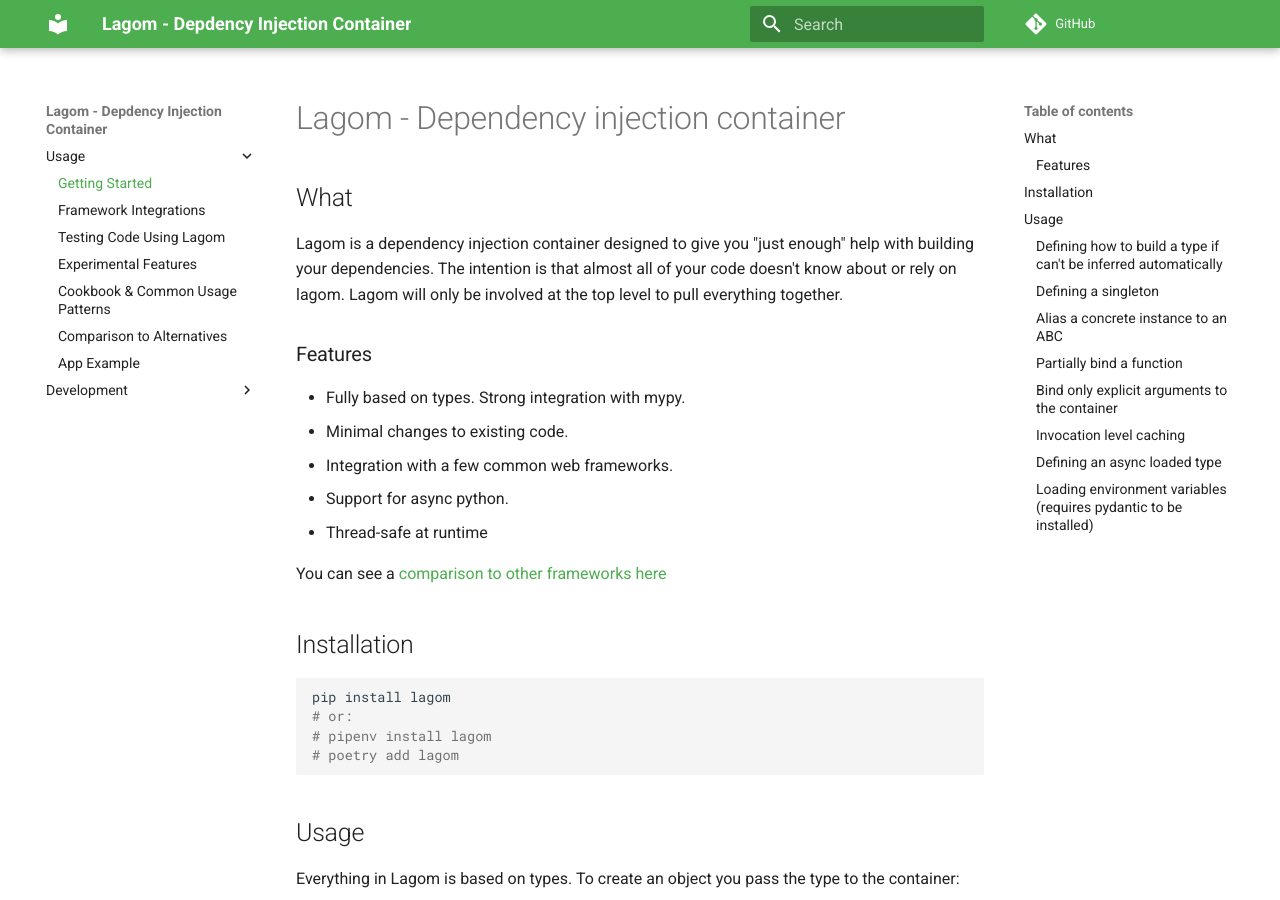
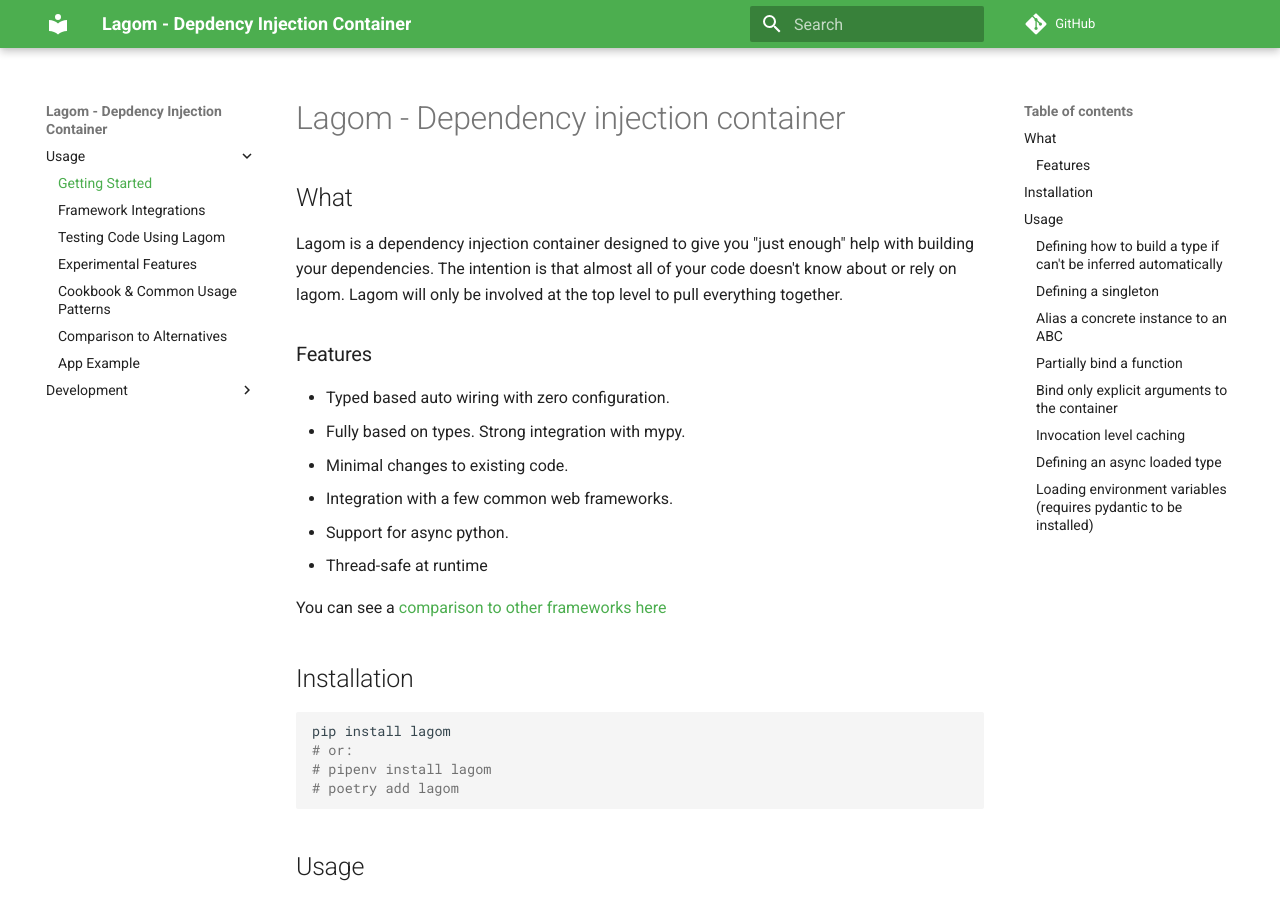
Before and after one commit to meadsteve/lagom, an MkDocs documentation site: the page built from docs/index.md, in a window 1280 px wide and 900 px high. Built offline with MkDocs 1.6.1 and Material for MkDocs 9.7.7, drawn with Linux system fonts in a browser that asks for light colours; comment, search, counter and statistics services are not loaded.

Commit message:
Update index.md

```diff
--- a/docs/index.md
+++ b/docs/index.md
@@ -7,6 +7,7 @@
 only be involved at the top level to pull everything together.
 
 ### Features
+ * Typed based auto wiring with zero configuration.
  * Fully based on types. Strong integration with mypy.
  * Minimal changes to existing code.
  * Integration with a few common web frameworks.
```
